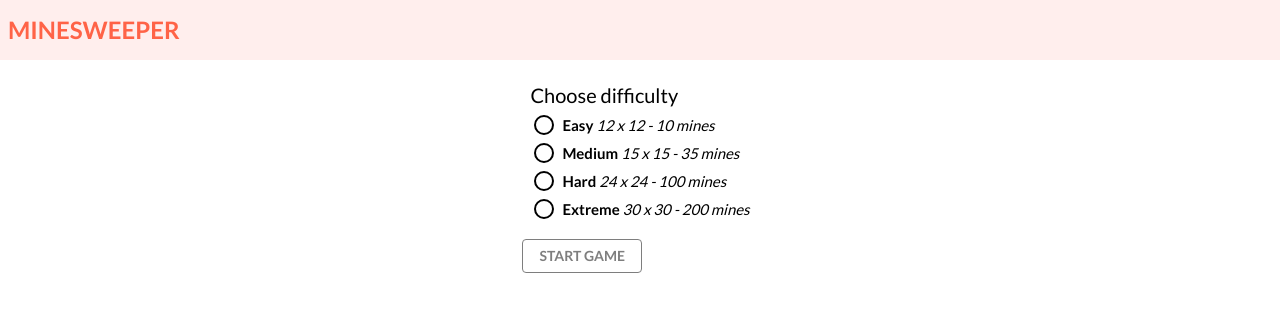
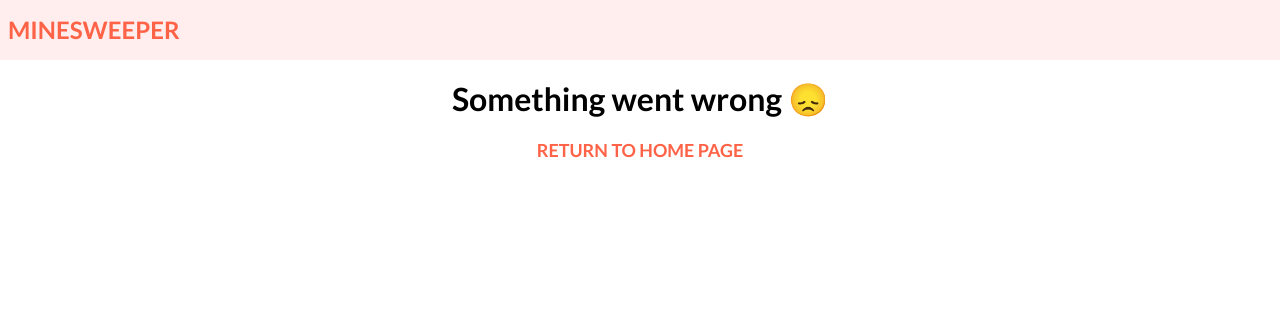
Before and after one commit to MSekrst/minesweeper, a React (Create React App) app: page /help in a window 1280 px wide. Shown: the top 312 px of the page. Built offline with nearby package versions, Linux system fonts and the light colour scheme.

Commit message:
Router, ErrorScreen, WIP Leaderboard & Help screens

```diff
--- a/src/App.tsx
+++ b/src/App.tsx
@@ -1,7 +1,11 @@
 import React from 'react'
+import { BrowserRouter, Switch, Route } from 'react-router-dom'
 
 import { GameScreen } from './screens/GameScreen'
 import { Header } from './screens/Header'
+import { HelpScreen } from './screens/HelpScreen'
+import { LeaderboardScreen } from './screens/LeaderboardScreen'
+import { ErrorScreen } from './screens/ErrorScreen'
 
 import './base.css'
 
@@ -9,12 +13,17 @@ import './base.css'
 
 function App() {
   return (
-    <>
+    <BrowserRouter>
       <Header />
       <main className="page-content">
-        <GameScreen />
+        <Switch>
+          <Route path="/" exact component={GameScreen} />
+          {/* <Route path="/help" exact component={HelpScreen} />
+          <Route path="/leaderboard" exact component={LeaderboardScreen} /> */}
+          <Route component={ErrorScreen} />
+        </Switch>
       </main>
-    </>
+    </BrowserRouter>
   )
 }
 
--- a/src/base.css
+++ b/src/base.css
@@ -8,3 +8,22 @@ html {
   flex-direction: column;
   align-items: center;
 }
+
+a,
+a:visited {
+  padding: 4px;
+  text-decoration: none;
+  text-transform: uppercase;
+  font-size: 18px;
+  font-weight: 700;
+  color: tomato;
+  transition: border-bottom 0.25s ease-in-out;
+}
+
+a:hover {
+  border-bottom: 1px solid;
+}
+
+a.nav {
+  color: black;
+}
--- /dev/null
+++ b/src/screens/ErrorScreen/ErrorScreen.tsx
@@ -0,0 +1,23 @@
+import React from 'react'
+import { Link } from 'react-router-dom'
+
+import './error.css'
+
+export const ErrorScreen = React.memo(({ error, errorCode }: { error?: Error; errorCode?: number }) => {
+  return (
+    <div className="error-page">
+      <h1>
+        Something went wrong{' '}
+        <span role="img" aria-label="disappointed">
+          😞
+        </span>
+      </h1>
+
+      {errorCode && <h3>Code: {errorCode}</h3>}
+
+      {error && <h3>{error}</h3>}
+
+      <Link to="/">Return to home page</Link>
+    </div>
+  )
+})
--- /dev/null
+++ b/src/screens/ErrorScreen/error.css
@@ -0,0 +1,3 @@
+.error-page {
+  text-align: center;
+}
--- /dev/null
+++ b/src/screens/ErrorScreen/index.ts
@@ -0,0 +1 @@
+export { ErrorScreen } from './ErrorScreen'
--- /dev/null
+++ b/src/screens/HelpScreen/HelpScreen.tsx
@@ -0,0 +1,10 @@
+import React from 'react'
+
+export const HelpScreen = React.memo(() => {
+  return (
+    <div>
+      <h1>Help</h1>
+      <p>Coming soon...</p>
+    </div>
+  )
+})
--- /dev/null
+++ b/src/screens/HelpScreen/index.ts
@@ -0,0 +1 @@
+export { HelpScreen } from './HelpScreen'
--- /dev/null
+++ b/src/screens/LeaderboardScreen/LeaderboardScreen.tsx
@@ -0,0 +1,10 @@
+import React from 'react'
+
+export const LeaderboardScreen = React.memo(() => {
+  return (
+    <div>
+      <h1>Leaderboard</h1>
+      <p>Coming soon...</p>
+    </div>
+  )
+})
--- /dev/null
+++ b/src/screens/LeaderboardScreen/index.ts
@@ -0,0 +1 @@
+export { LeaderboardScreen } from './LeaderboardScreen'
```
Also changed, not shown: package.json (+13 -9 lines), 1 other file (tests, documents, lock files or other folders).
